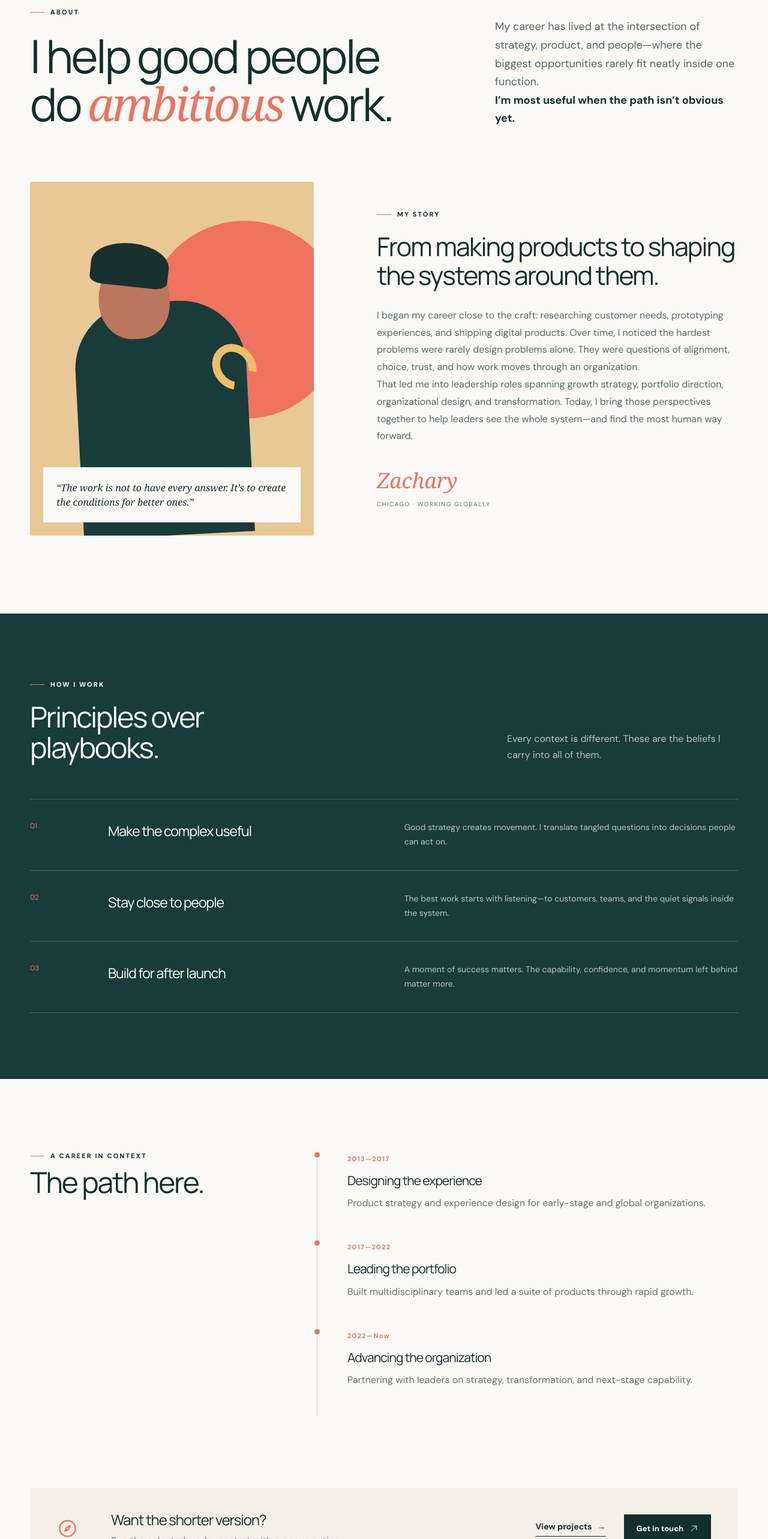
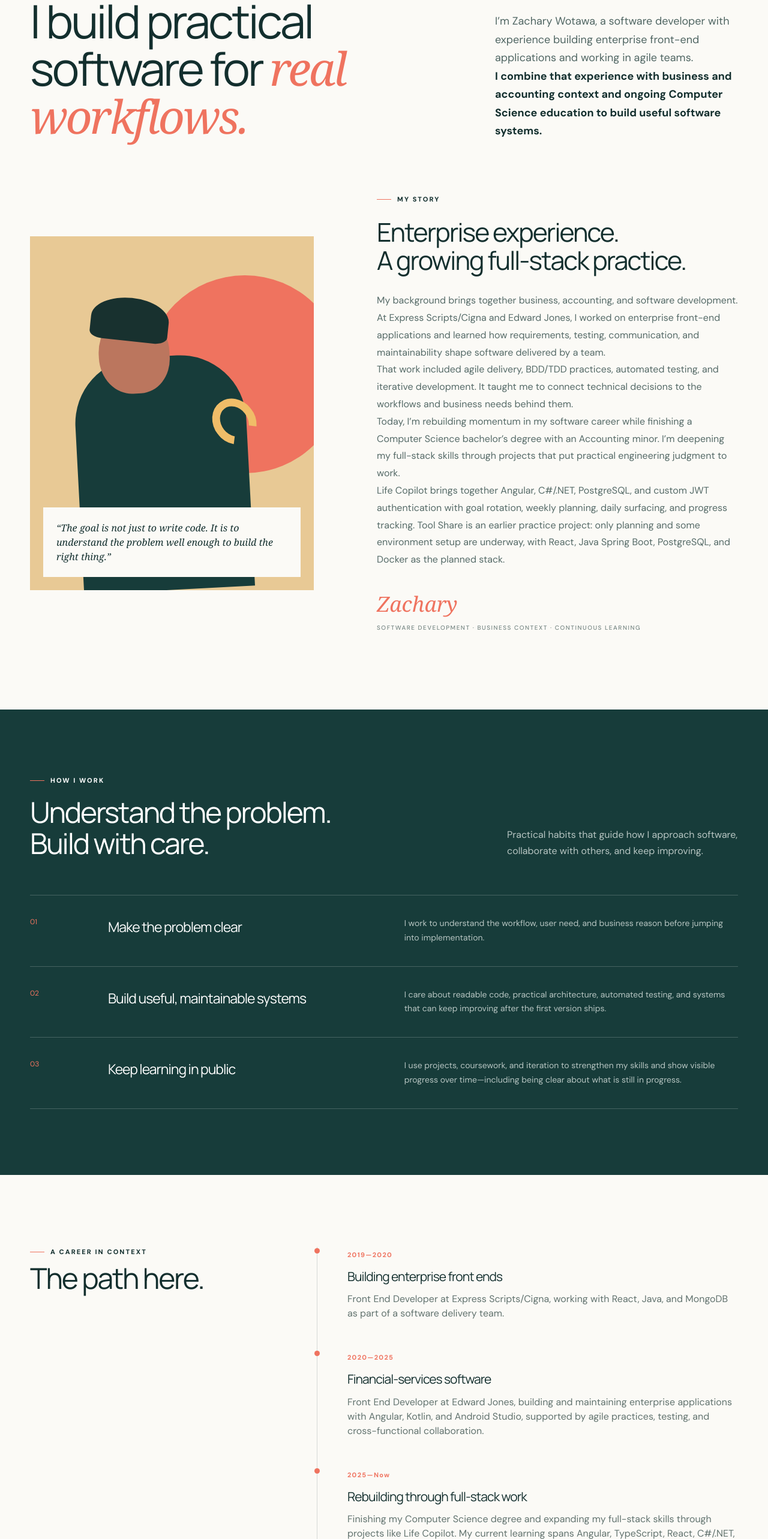
Before and after one commit to zwotawa/portfolio-and-learning, a Next.js app: page /about in a window 1280 px wide. Shown: the part 234-2800 px from the top of the page at 60% size. Built offline with nearby package versions, Linux system fonts and the light colour scheme.

Commit message:
update about page

```diff
--- a/src/app/about/page.tsx
+++ b/src/app/about/page.tsx
@@ -1,27 +1,101 @@
 import type { Metadata } from "next";
 import Link from "next/link";
-import { ArrowUpRight, Compass, Spark } from "../ui/icons";
+import { ArrowUpRight, Compass } from "../ui/icons";
 
-export const metadata: Metadata = { title: "About", description: "Meet Zachary Wotawa and the principles behind the work." };
+export const metadata: Metadata = {
+  title: "About",
+  description: "Zachary Wotawa is a software developer with enterprise front-end experience, a business and accounting background, and a growing full-stack practice.",
+};
 
 const principles = [
-  ["01", "Make the complex useful", "Good strategy creates movement. I translate tangled questions into decisions people can act on."],
-  ["02", "Stay close to people", "The best work starts with listening—to customers, teams, and the quiet signals inside the system."],
-  ["03", "Build for after launch", "A moment of success matters. The capability, confidence, and momentum left behind matter more."],
+  ["01", "Make the problem clear", "I work to understand the workflow, user need, and business reason before jumping into implementation."],
+  ["02", "Build useful, maintainable systems", "I care about readable code, practical architecture, automated testing, and systems that can keep improving after the first version ships."],
+  ["03", "Keep learning in public", "I use projects, coursework, and iteration to strengthen my skills and show visible progress over time—including being clear about what is still in progress."],
 ];
 
 export default function AboutPage() {
-  return <>
-    <section className="page-hero shell split-hero">
-      <div><p className="eyebrow"><span /> About</p><h1>I help good people do <em>ambitious</em> work.</h1></div>
-      <div className="intro-copy"><p>My career has lived at the intersection of strategy, product, and people—where the biggest opportunities rarely fit neatly inside one function.</p><p>I’m most useful when the path isn’t obvious yet.</p></div>
-    </section>
-    <section className="shell about-story">
-      <div className="about-portrait"><div className="portrait-sun"/><div className="portrait-figure"><span/></div><blockquote>“The work is not to have every answer. It’s to create the conditions for better ones.”</blockquote></div>
-      <div className="story-copy"><p className="eyebrow"><span /> My story</p><h2>From making products to shaping the systems around them.</h2><p>I began my career close to the craft: researching customer needs, prototyping experiences, and shipping digital products. Over time, I noticed the hardest problems were rarely design problems alone. They were questions of alignment, choice, trust, and how work moves through an organization.</p><p>That led me into leadership roles spanning growth strategy, portfolio direction, organizational design, and transformation. Today, I bring those perspectives together to help leaders see the whole system—and find the most human way forward.</p><div className="story-signature">Zachary <span>Chicago · Working globally</span></div></div>
-    </section>
-    <section className="principles-section"><div className="shell"><div className="section-heading"><div><p className="eyebrow light"><span/> How I work</p><h2>Principles over<br/>playbooks.</h2></div><p>Every context is different. These are the beliefs I carry into all of them.</p></div><div className="principle-list">{principles.map(([n,t,d])=><article key={n}><span>{n}</span><h3>{t}</h3><p>{d}</p></article>)}</div></div></section>
-    <section className="shell path-section"><div><p className="eyebrow"><span/> A career in context</p><h2>The path here.</h2></div><div className="timeline"><article><span>2013—2017</span><h3>Designing the experience</h3><p>Product strategy and experience design for early-stage and global organizations.</p></article><article><span>2017—2022</span><h3>Leading the portfolio</h3><p>Built multidisciplinary teams and led a suite of products through rapid growth.</p></article><article><span>2022—Now</span><h3>Advancing the organization</h3><p>Partnering with leaders on strategy, transformation, and next-stage capability.</p></article></div></section>
-    <section className="shell mini-cta"><Compass/><div><h2>Want the shorter version?</h2><p>See the selected work—or start with a conversation.</p></div><div><Link href="/projects" className="text-link">View projects <span>→</span></Link><Link href="/contact" className="button button-dark">Get in touch <ArrowUpRight/></Link></div></section>
-  </>;
+  return (
+    <>
+      <section className="page-hero shell split-hero">
+        <div>
+          <p className="eyebrow"><span /> About</p>
+          <h1>I build practical software for <em>real workflows.</em></h1>
+        </div>
+        <div className="intro-copy">
+          <p>I’m Zachary Wotawa, a software developer with experience building enterprise front-end applications and working in agile teams.</p>
+          <p>I combine that experience with business and accounting context and ongoing Computer Science education to build useful software systems.</p>
+        </div>
+      </section>
+
+      <section className="shell about-story">
+        <div className="about-portrait">
+          <div className="portrait-sun" />
+          <div className="portrait-figure"><span /></div>
+          <blockquote>“The goal is not just to write code. It is to understand the problem well enough to build the right thing.”</blockquote>
+        </div>
+        <div className="story-copy">
+          <p className="eyebrow"><span /> My story</p>
+          <h2>Enterprise experience.<br />A growing full-stack practice.</h2>
+          <p>My background brings together business, accounting, and software development. At Express Scripts/Cigna and Edward Jones, I worked on enterprise front-end applications and learned how requirements, testing, communication, and maintainability shape software delivered by a team.</p>
+          <p>That work included agile delivery, BDD/TDD practices, automated testing, and iterative development. It taught me to connect technical decisions to the workflows and business needs behind them.</p>
+          <p>Today, I’m rebuilding momentum in my software career while finishing a Computer Science bachelor’s degree with an Accounting minor. I’m deepening my full-stack skills through projects that put practical engineering judgment to work.</p>
+          <p>Life Copilot brings together Angular, C#/.NET, PostgreSQL, and custom JWT authentication with goal rotation, weekly planning, daily surfacing, and progress tracking. Tool Share is an earlier practice project: only planning and some environment setup are underway, with React, Java Spring Boot, PostgreSQL, and Docker as the planned stack.</p>
+          <div className="story-signature">Zachary <span>Software development · Business context · Continuous learning</span></div>
+        </div>
+      </section>
+
+      <section className="principles-section">
+        <div className="shell">
+          <div className="section-heading">
+            <div>
+              <p className="eyebrow light"><span /> How I work</p>
+              <h2>Understand the problem.<br />Build with care.</h2>
+            </div>
+            <p>Practical habits that guide how I approach software, collaborate with others, and keep improving.</p>
+          </div>
+          <div className="principle-list">
+            {principles.map(([number, title, description]) => (
+              <article key={number}><span>{number}</span><h3>{title}</h3><p>{description}</p></article>
+            ))}
+          </div>
+        </div>
+      </section>
+
+      <section className="shell path-section">
+        <div>
+          <p className="eyebrow"><span /> A career in context</p>
+          <h2>The path here.</h2>
+        </div>
+        <div className="timeline">
+          <article>
+            <span>2019—2020</span>
+            <h3>Building enterprise front ends</h3>
+            <p>Front End Developer at Express Scripts/Cigna, working with React, Java, and MongoDB as part of a software delivery team.</p>
+          </article>
+          <article>
+            <span>2020—2025</span>
+            <h3>Financial-services software</h3>
+            <p>Front End Developer at Edward Jones, building and maintaining enterprise applications with Angular, Kotlin, and Android Studio, supported by agile practices, testing, and cross-functional collaboration.</p>
+          </article>
+          <article>
+            <span>2025—Now</span>
+            <h3>Rebuilding through full-stack work</h3>
+            <p>Finishing my Computer Science degree and expanding my full-stack skills through projects like Life Copilot. My current learning spans Angular, TypeScript, React, C#/.NET, Java, Spring Boot, PostgreSQL, Docker, Azure, and Vercel.</p>
+          </article>
+        </div>
+      </section>
+
+      <section className="shell mini-cta">
+        <Compass />
+        <div>
+          <h2>Want the shorter version?</h2>
+          <p>Explore my projects and <Link href="/advancement" style={{ textDecoration: "underline", textUnderlineOffset: "3px" }}>current learning path</Link> to see where I’ve been and where I’m going next.</p>
+        </div>
+        <div>
+          <Link href="/projects" className="text-link">View projects <span>→</span></Link>
+          <Link href="/contact" className="button button-dark">Get in touch <ArrowUpRight /></Link>
+        </div>
+      </section>
+    </>
+  );
 }
--- a/src/app/ui/footer.tsx
+++ b/src/app/ui/footer.tsx
@@ -9,7 +9,7 @@ export function Footer() {
     </div>
     <div className="shell footer-bottom">
       <Link className="brand footer-brand" href="/"><span>ZW</span><strong>Zachary<br/>Wotawa</strong></Link>
-      <p>Strategy, product, and leadership<br/>for teams going somewhere.</p>
+      <p>Practical software, real workflows,<br/>and steady technical growth.</p>
       <div className="footer-links"><Link href="/about">About</Link><Link href="/projects">Projects</Link><Link href="/advancement">Advancement</Link><a href="https://www.linkedin.com" aria-label="LinkedIn"><LinkedIn /></a></div>
       <small>© {new Date().getFullYear()} Zachary Wotawa</small>
     </div>
```
